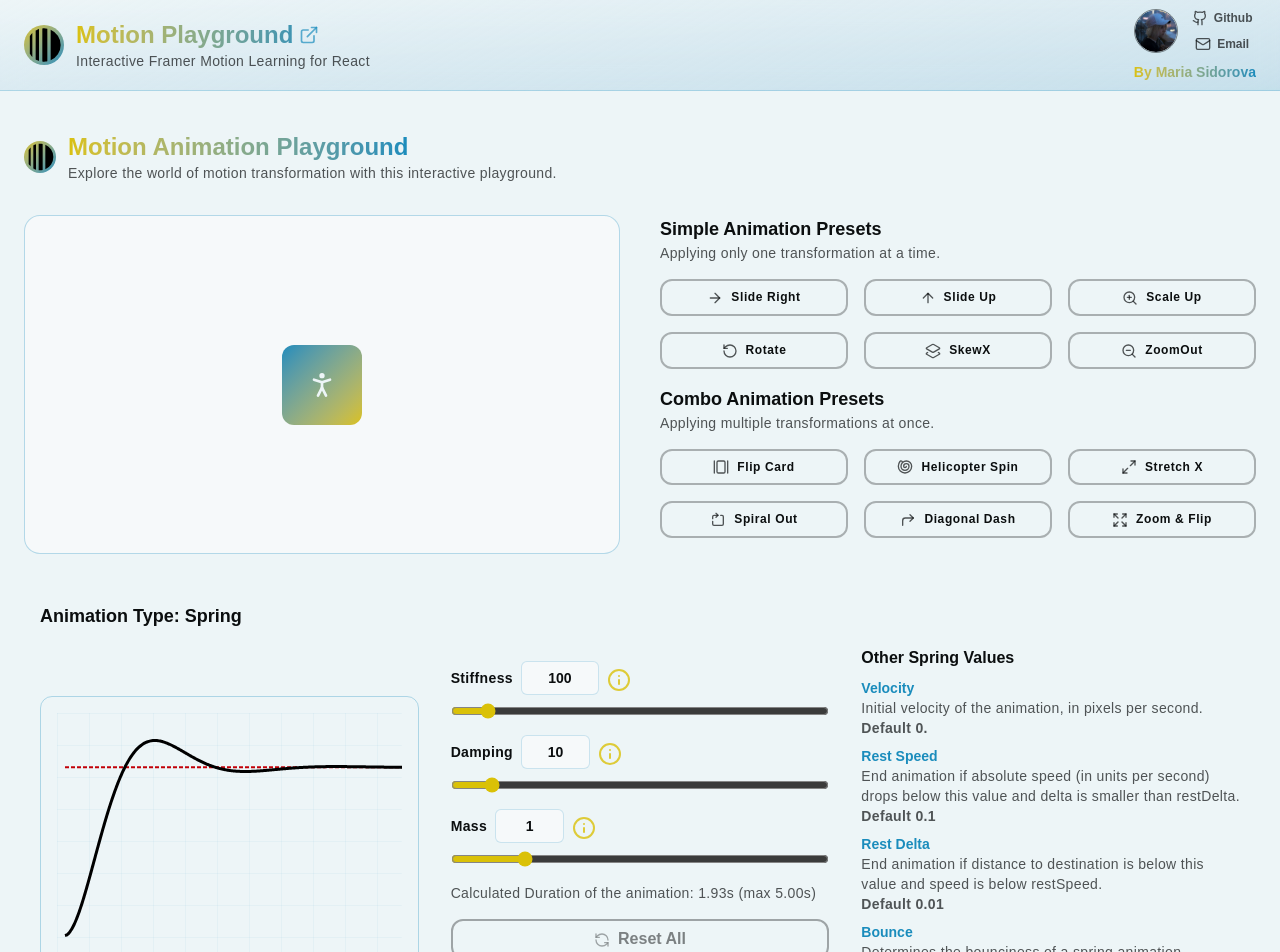
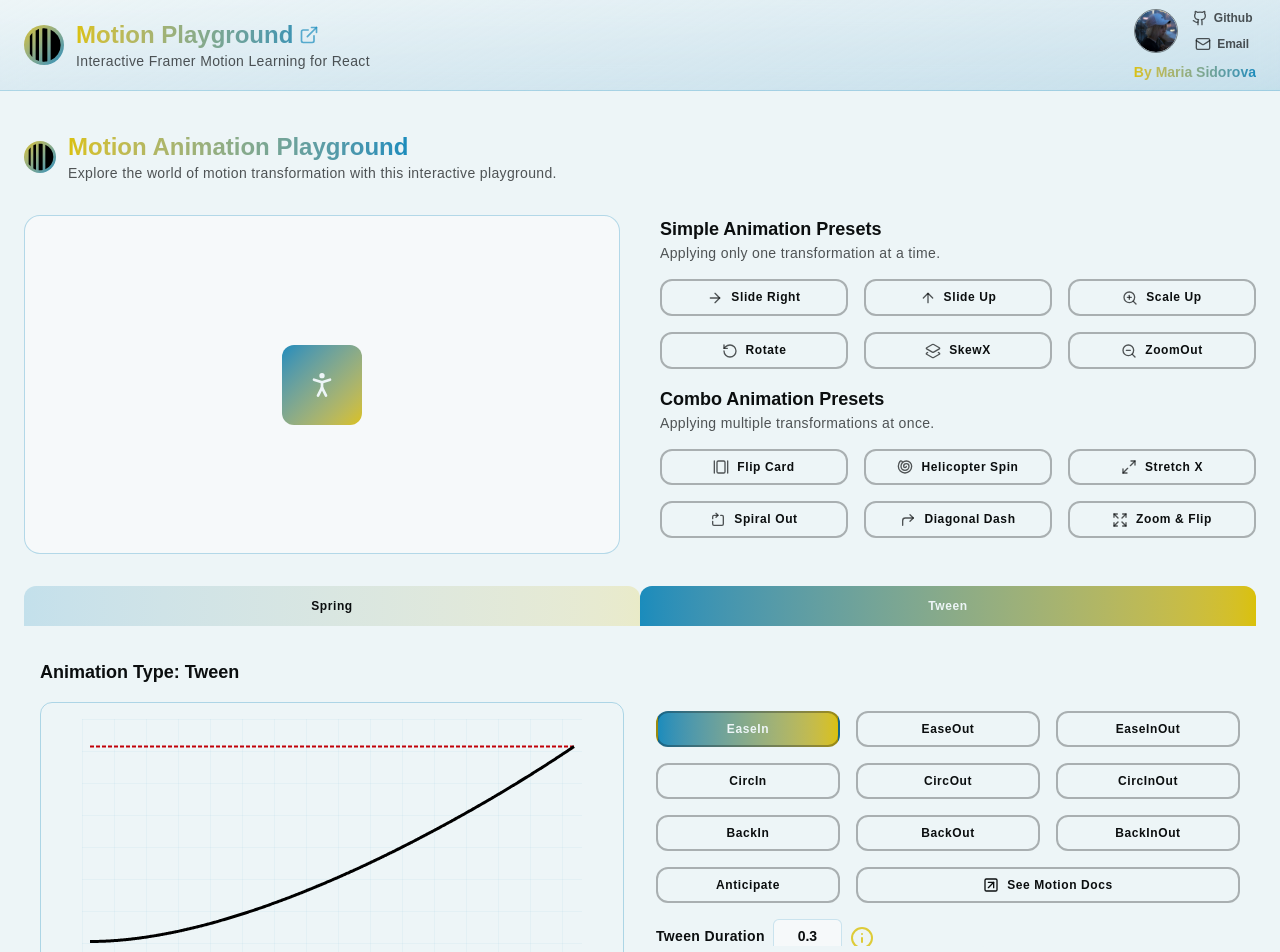
Before and after one commit to SidorovaMaria/motion-playground, a Next.js app: page /animation/playground in a window 1280 px wide. Shown: the top 952 px of the page. Built offline with nearby package versions, Linux system fonts and the light colour scheme; a web font is replaced by a local one.

Commit message:
Animated Tabs to switch betweene animation transition functions

```diff
--- a/app/animation/playground/TweenPlayground.tsx
+++ b/app/animation/playground/TweenPlayground.tsx
@@ -11,9 +11,13 @@
   backOut,
   backInOut,
   anticipate,
+  cubicBezier,
 } from "motion/react";
 import { smoothPath } from "@/utils/graphs/smoothPath";
 import { createScales, fitRanges } from "@/utils/graphs/scales";
+import Control from "@/components/controls/Control";
+import Link from "next/link";
+import { SquareArrowUpRight } from "lucide-react";
 
 export const EASES: Record<string, (t: number) => number> = {
   easeIn,
@@ -32,9 +36,13 @@
 const TweenPlayground = ({
   ease,
   setEase,
+  duration,
+  setDuration,
 }: {
   ease: EaseName;
   setEase: React.Dispatch<React.SetStateAction<EaseName>>;
+  duration: number;
+  setDuration: React.Dispatch<React.SetStateAction<number>>;
 }) => {
   const samples = useMemo(() => {
     const f = EASES[ease];
@@ -105,6 +113,23 @@
               onClick={setEase}
             />
           ))}
+          <Link
+            href="https://motion.dev/docs/react-transitions#tween"
+            className="font-display capitalize button-outline border-foreground/30! p-2 text-xs tracking-wider col-span-2 justify-center flex items-center"
+          >
+            <SquareArrowUpRight className="small-icon inline-flex mr-2 text-foreground" />
+            See Motion Docs
+          </Link>
+          <div className="col-span-3">
+            <Control
+              label="Tween Duration"
+              value={duration}
+              setValue={(v) => setDuration(v)}
+              min={0.1}
+              max={5}
+              step={0.1}
+            />
+          </div>
         </div>
       </div>
     </div>
@@ -124,7 +149,7 @@
 }) => {
   return (
     <button
-      className={` font-display capitalize button-outline border-foreground/30! p-2 text-xs tracking-wider  last:col-span-3 ${
+      className={` font-display capitalize button-outline border-foreground/30! p-2 text-xs tracking-wider   ${
         isActive
           ? "bg-gradient-to-r from-primary to-accent text-background  active:border-none active:outline-none focus:border-none focus:ring-0"
           : ""
--- a/app/animation/playground/page.tsx
+++ b/app/animation/playground/page.tsx
@@ -1,8 +1,8 @@
 "use client";
 import Image from "next/image";
-import React, { useEffect, useMemo, useReducer, useState } from "react";
-import { motion } from "motion/react";
-import { PersonStanding, RefreshCcw } from "lucide-react";
+import React, { useMemo, useReducer, useState } from "react";
+import { AnimatePresence, LayoutGroup, motion } from "motion/react";
+import { PersonStanding } from "lucide-react";
 import {
   ComboAnimation,
   ComboAnimationPresets,
@@ -11,7 +11,6 @@
 } from "@/utils/utils";
 
 import SpringPlayground, { INITIAL_PARAMS, SpringPhysicsParams } from "./springPlayground";
-import { SpringVisualizer } from "./Example";
 import TweenPlayground, { EaseName, EASES } from "./TweenPlayground";
 
 const AnimationPlayground = () => {
@@ -40,7 +39,8 @@
   //For Spring Animation
   const [params, setParams] = useState<SpringPhysicsParams>(INITIAL_PARAMS);
   // For Tween Animation
-  const [ease, setEase] = React.useState<EaseName>("easeInOut");
+  const [ease, setEase] = React.useState<EaseName>("easeIn");
+  const [duration, setDuration] = React.useState<number>(0.3);
   const derivedTransition = useMemo(() => {
     if (AnimationFunction === "spring") {
       return {
@@ -50,17 +50,49 @@
         mass: params.mass,
       };
     } else if (AnimationFunction === "tween") {
-      return { type: "tween" as const, duration: 0.5, ease: EASES[ease] };
+      return { type: "tween" as const, duration: duration, ease: EASES[ease] };
     }
-    return { type: "tween" as const, duration: 0.5 };
-  }, [AnimationFunction, params, ease]);
+    return { type: "tween" as const, duration: 0.3 };
+  }, [AnimationFunction, params, ease, duration]);
 
   const applyPreset = (preset: SimpleAnimation | ComboAnimation) =>
     dispatch({ type: "applyPreset", preset });
   const resetValues = () => dispatch({ type: "reset" });
-  useEffect(() => {
-    console.log(derivedTransition);
-  }, [derivedTransition]);
+
+  const renderAnimationControls = () => {
+    if (AnimationFunction === "spring") {
+      return (
+        <motion.div
+          key="spring"
+          initial={{ opacity: 0, x: 40 }}
+          animate={{ opacity: 1, x: 0 }}
+          exit={{ opacity: 0, x: -40 }}
+          transition={{ type: "tween", duration: 0.5, ease: "easeInOut" }}
+        >
+          <SpringPlayground params={params} setParams={setParams} />;
+        </motion.div>
+      );
+    } else if (AnimationFunction === "tween") {
+      return (
+        <motion.div
+          key="tween"
+          initial={{ opacity: 0, x: 40 }}
+          animate={{ opacity: 1, x: 0 }}
+          exit={{ opacity: 0, x: 40 }}
+          transition={{ type: "tween", duration: 0.5, ease: "easeInOut" }}
+        >
+          <TweenPlayground
+            ease={ease}
+            setEase={setEase}
+            duration={duration}
+            setDuration={setDuration}
+          />
+        </motion.div>
+      );
+    } else {
+      throw new Error("Unsupported Animation Function");
+    }
+  };
   return (
     <main className="relative max-w-7xl mx-auto px-6  py-10">
       <div role="heading" aria-level={2} className="flex items-center gap-3">
@@ -130,10 +162,50 @@
         {/* Transition Function Tabs */}
       </section>
       <section className="mt-8">
-        <SpringPlayground params={params} setParams={setParams} />
-        <TweenPlayground ease={ease} setEase={setEase} />
+        {/* Only the tab row participates in shared layout */}
+        <LayoutGroup id="anim-tabs">
+          <div className="grid grid-cols-2">
+            {AnimationFunctionTabs.map((tab) => {
+              const active = AnimationFunction === tab;
+              return (
+                <motion.button
+                  key={tab}
+                  type="button"
+                  layout="position" // smoother width/position changes
+                  onClick={() => {
+                    setAnimationFunction(tab);
+                    setActivePreset(null);
+                    dispatch({ type: "reset" });
+                  }}
+                  className={`
+              relative font-display capitalize p-3 text-xs tracking-wider
+              transition-colors focus:outline-none cursor-pointer rounded-t-xl
+              active:outline-none active:ring-0 active:border-none  focus:border-none focus:ring-0 hover:bg-gradient-to-r hover:from-primary/40 hover:to-accent/40
+              bg-gradient-to-r from-primary/20 to-accent/20
+              ${active ? "text-background" : "text-foreground"}
+            `}
+                >
+                  {active && (
+                    <motion.span
+                      layoutId="tab-bg"
+                      className="absolute inset-0
+                           bg-gradient-to-r from-primary to-accent pointer-events-none opacity-90 rounded-tl-xl rounded-tr-xl"
+                      transition={{ type: "spring", stiffness: 220, damping: 40, mass: 0.5 }}
+                    />
+                  )}
+                  <span className="relative z-10">{tab}</span>
+                </motion.button>
+              );
+            })}
+          </div>
+        </LayoutGroup>
+
+        <div className="mt-4">
+          <AnimatePresence mode="popLayout" initial={false}>
+            {renderAnimationControls()}
+          </AnimatePresence>
+        </div>
       </section>
-      {/* <SpringVisualizer /> */}
     </main>
   );
 };
@@ -221,6 +293,7 @@
 
   return (
     <button
+      type="button"
       className={`font-display capitalize button-outline border-foreground/30! p-2 text-xs tracking-wider ${
         isActive
           ? "bg-gradient-to-r from-primary to-accent text-background  active:border-none active:outline-none focus:border-none focus:ring-0"
@@ -233,7 +306,5 @@
     </button>
   );
 };
-const AnimationFunctionTabs = ["spring", "tween", "inertia"] as const;
+const AnimationFunctionTabs = ["spring", "tween"] as const;
 type AnimationFunction = (typeof AnimationFunctionTabs)[number];
-
-const AnimationFunctionTab = () => {};
--- a/app/animation/playground/springPlayground.tsx
+++ b/app/animation/playground/springPlayground.tsx
@@ -7,6 +7,7 @@
 import { ControlsExplain } from "@/utils/utils";
 import { createScales, fitRanges, Sample } from "@/utils/graphs/scales";
 import Link from "next/link";
+import Control from "@/components/controls/Control";
 // Spring Physics Model
 // Classic 1D mass-spring-damper:
 // Original Model
@@ -249,57 +250,3 @@
 };
 
 export default SpringPlayground;
-
-type ControlProps = {
-  label: string;
-  value: number;
-  setValue: (v: number) => void;
-  min: number;
-  max: number;
-  step: number;
-};
-const Control = ({ label, value, setValue, min, max, step }: ControlProps) => (
-  <div className="flex flex-col gap-2">
-    <div className="flex items-center gap-2 w-full">
-      <label className="text-sm text-foreground font-display tracking-wide">{label}</label>
-      <input
-        type="number"
-        value={value}
-        min={min}
-        max={max}
-        step={step}
-        onChange={(e) => {
-          setValue(Number(e.target.value));
-        }}
-        className="rounded-md border border-primary/20 bg-background-muted px-3 py-1.5 text-sm text-center no-spinner font-display"
-      />
-      <motion.div
-        initial="hidden"
-        whileHover="hovered"
-        whileFocus="hovered"
-        className="icon text-accent/80 hover:text-accent cursor-pointer transition relative"
-        title="Info"
-      >
-        <Info className="" />
-        <motion.div
-          variants={revealToBottom}
-          className="text-xs leading-relaxed font-sans absolute top-full left-1/2 -translate-x-1/2 bg-background text-foreground p-2 rounded-md w-64 text-center pointer-events-none"
-        >
-          {ControlsExplain[label as keyof typeof ControlsExplain]}
-        </motion.div>
-      </motion.div>
-    </div>
-
-    <input
-      type="range"
-      min={min}
-      max={max}
-      step={step}
-      value={value}
-      onChange={(e) => {
-        setValue(Number(e.target.value));
-      }}
-      className="accent-accent cursor-pointer rounded-md focus:ring-primary  focus:outline-none active:ring-0 active:border-none"
-    />
-  </div>
-);
--- /dev/null
+++ b/components/controls/Control.tsx
@@ -0,0 +1,58 @@
+import { ControlsExplain } from "@/utils/utils";
+import { revealToBottom } from "@/variants/TextVariants";
+import { Info } from "lucide-react";
+import { motion } from "motion/react";
+type ControlProps = {
+  label: string;
+  value: number;
+  setValue: (v: number) => void;
+  min: number;
+  max: number;
+  step: number;
+};
+const Control = ({ label, value, setValue, min, max, step }: ControlProps) => (
+  <div className="flex flex-col gap-2">
+    <div className="flex items-center gap-2 w-full">
+      <label className="text-sm text-foreground font-display tracking-wide">{label}</label>
+      <input
+        type="number"
+        value={value}
+        min={min}
+        max={max}
+        step={step}
+        onChange={(e) => {
+          setValue(Number(e.target.value));
+        }}
+        className="rounded-md border border-primary/20 bg-background-muted px-3 py-1.5 text-sm text-center no-spinner font-display"
+      />
+      <motion.div
+        initial="hidden"
+        whileHover="hovered"
+        whileFocus="hovered"
+        className="icon text-accent/80 hover:text-accent cursor-pointer transition relative"
+        title="Info"
+      >
+        <Info className="" />
+        <motion.div
+          variants={revealToBottom}
+          className="text-xs leading-relaxed font-sans absolute top-full left-1/2 -translate-x-1/2 bg-background text-foreground p-2 rounded-md w-64 text-center pointer-events-none"
+        >
+          {ControlsExplain[label as keyof typeof ControlsExplain]}
+        </motion.div>
+      </motion.div>
+    </div>
+
+    <input
+      type="range"
+      min={min}
+      max={max}
+      step={step}
+      value={value}
+      onChange={(e) => {
+        setValue(Number(e.target.value));
+      }}
+      className="accent-accent cursor-pointer rounded-md focus:ring-primary  focus:outline-none active:ring-0 active:border-none"
+    />
+  </div>
+);
+export default Control;
--- a/utils/utils.ts
+++ b/utils/utils.ts
@@ -114,4 +114,5 @@
   Damping:
     "Controls the strength of the opposing force. Higher value make the spring stop sooner, reducing oscillation. Zero will result in infinite oscillation.",
   Mass: "Controls the mass of the object. Higher value make the object heavier, and create slower movements.",
+  "Tween Duration": "Controls how long the animation should take to complete, in seconds.",
 };
```
